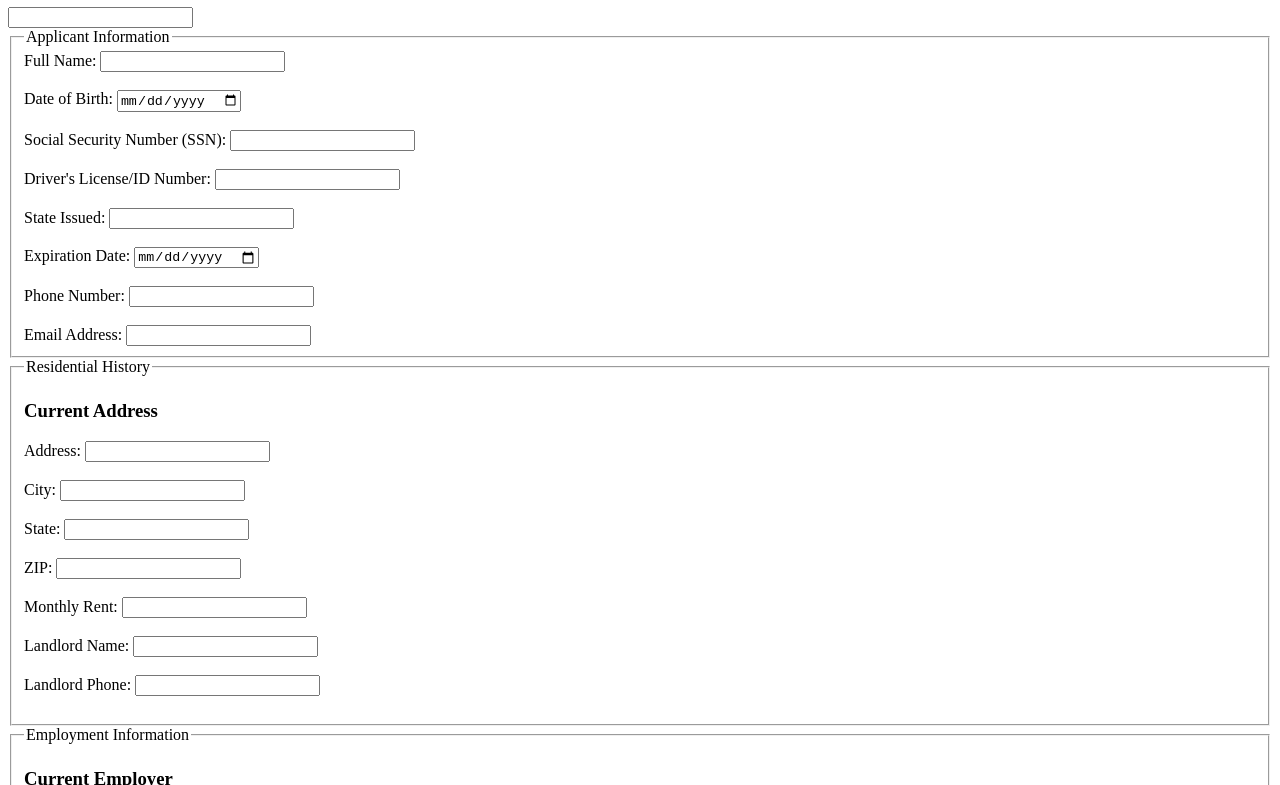
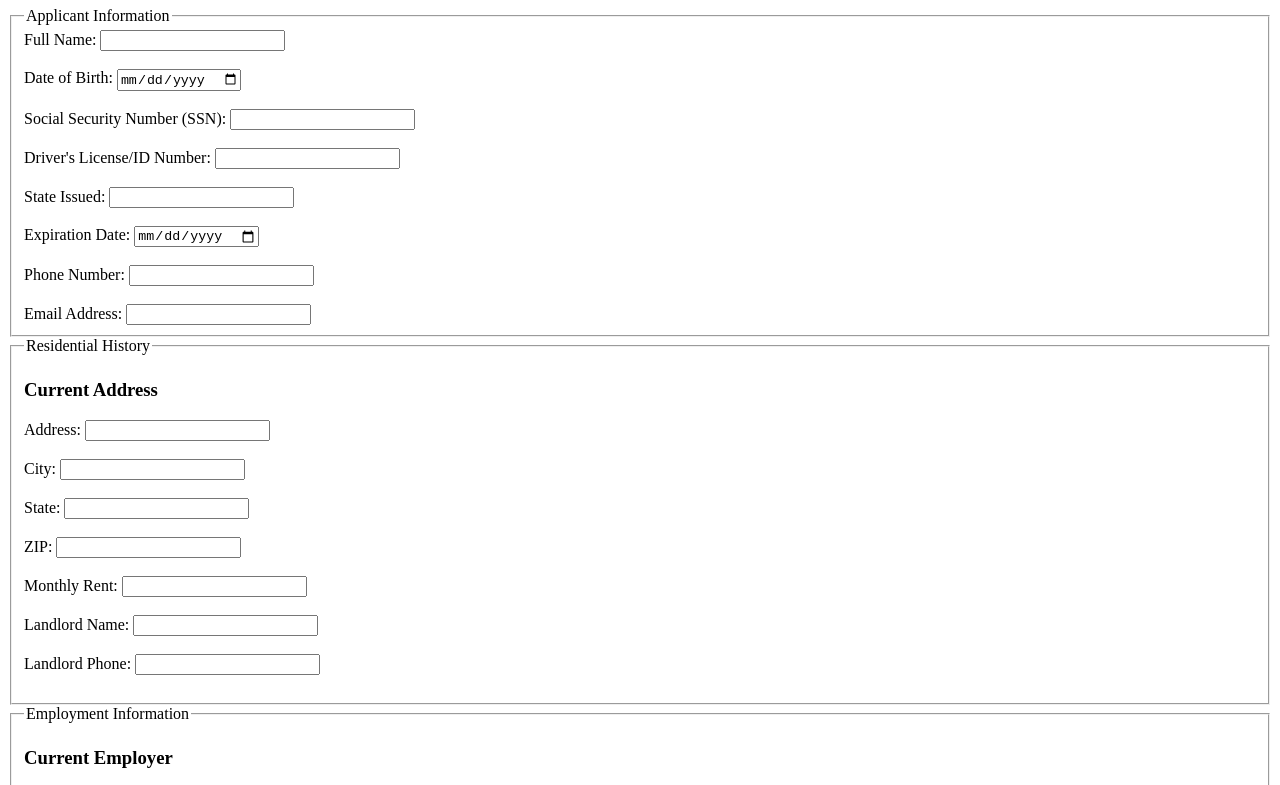
Before and after one commit to franciscosalazar92931/rental-application-form, a plain HTML site: page index.html in a window 1280 px wide. Shown: the part 73-858 px from the top of the page. Drawn offline with Linux system fonts and the light colour scheme.

Commit message:
Update index.html

```diff
--- a/index.html
+++ b/index.html
@@ -9,13 +9,7 @@
     <h1>Rental Application</h1>
 
     <!-- Configure Form to use Formspree for submission -->
-    <form
-        action= https://formspree.io/f/mbllndvl
-        method="POST"
-        enctype="multipart/form-data">
-<label>
-    <input type="franciscosalazar92931@gmail.com" name="franciscosalazar92931@gmail.com">
-
+    <form action="https://formspree.io/f/mbllndvl" method="post" enctype="multipart/form-data">
         <fieldset>
             <legend>Applicant Information</legend>
             <label for="full-name">Full Name:</label>
```
